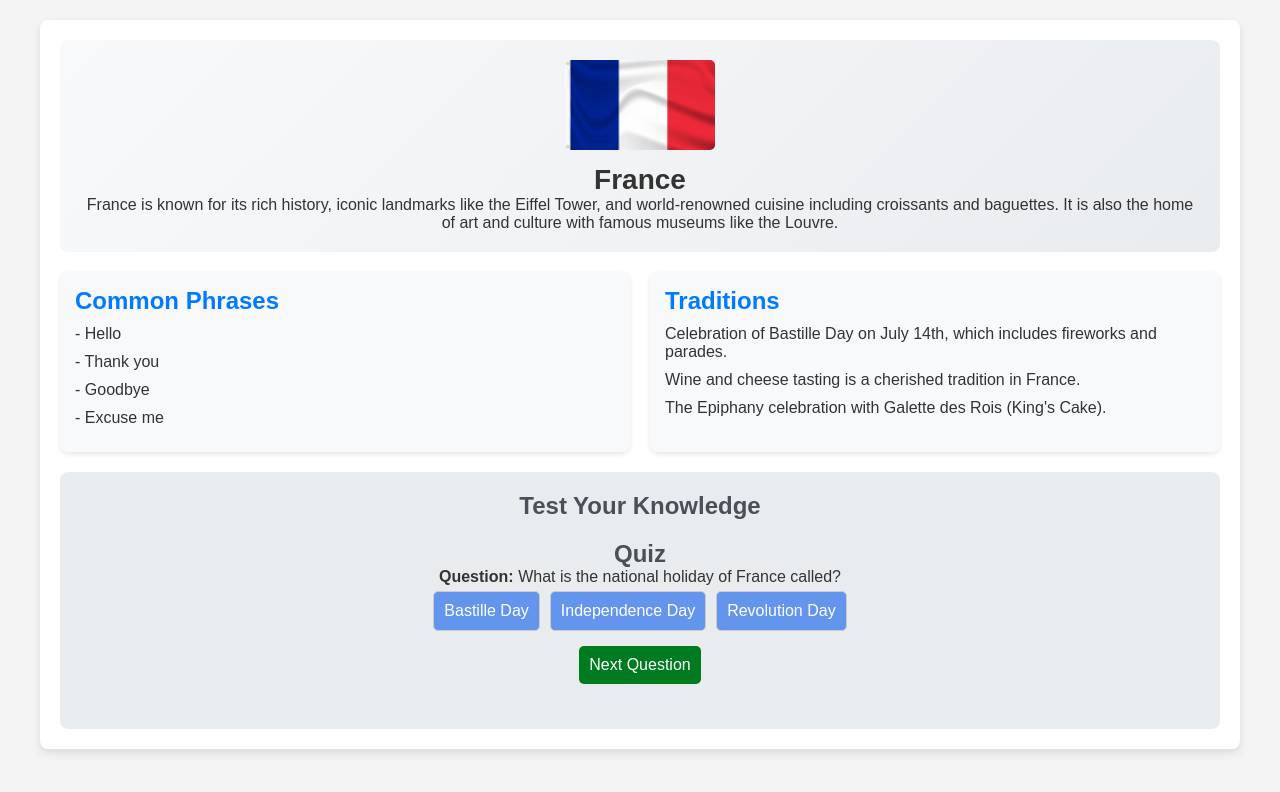
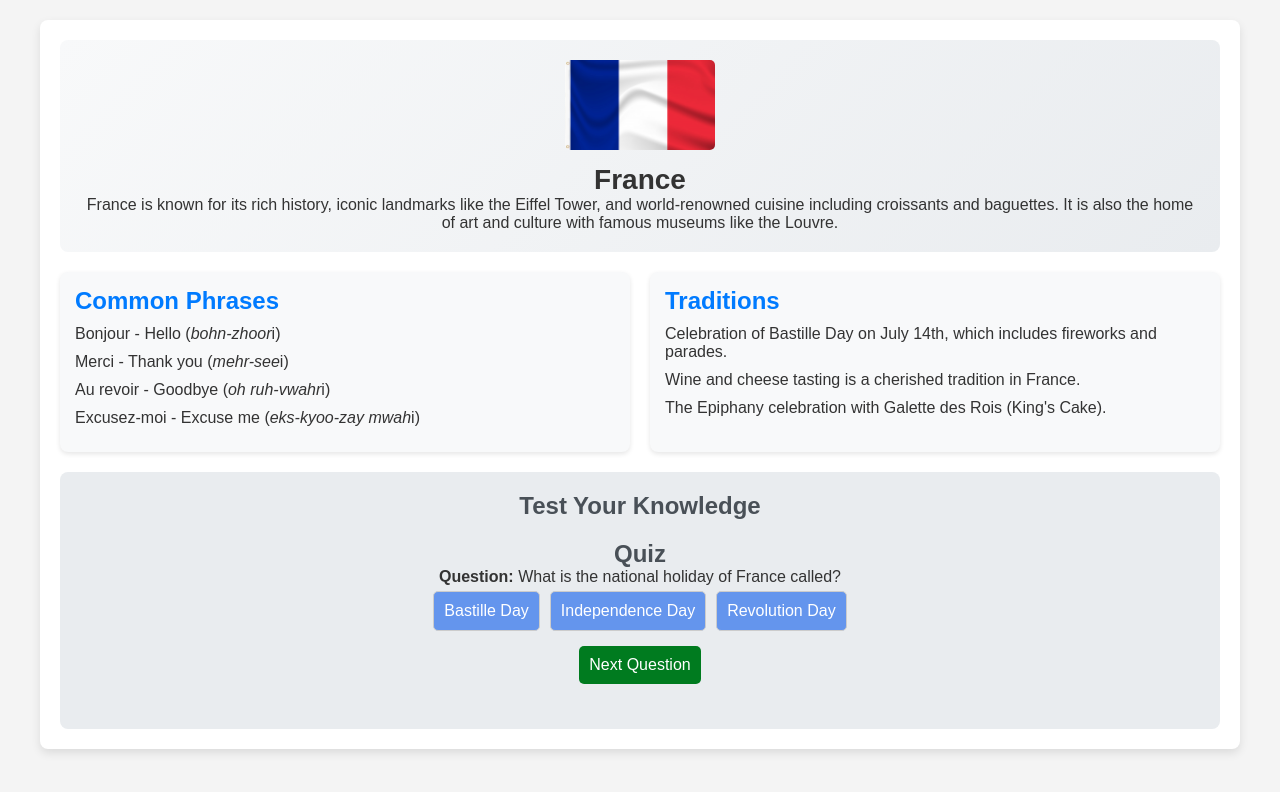
Before and after one commit to Vika-Myronova/reactLabs, a Next.js app: page / in a window 1280 px wide. Both pictures are taken after a click on the element "France". Shown: the top 792 px of the page. Built offline with nearby package versions, Linux system fonts and the light colour scheme.

Commit message:
PhrasesList.jsx modified

```diff
--- a/src/components/PhrasesList.jsx
+++ b/src/components/PhrasesList.jsx
@@ -7,7 +7,11 @@ const PhrasesList = ({ phrases }) => {
       <ul>
         {phrases.map((phrase, index) => (
           <li key={index}>
-            <span>{phrase.text}</span> - <span>{phrase.translation}</span>
+            <span>{phrase.phrase}</span> - <span>{phrase.translation}</span> (
+            <span>
+              <i>{phrase.pronunciation}</i>i
+            </span>
+            )
           </li>
         ))}
       </ul>
```
